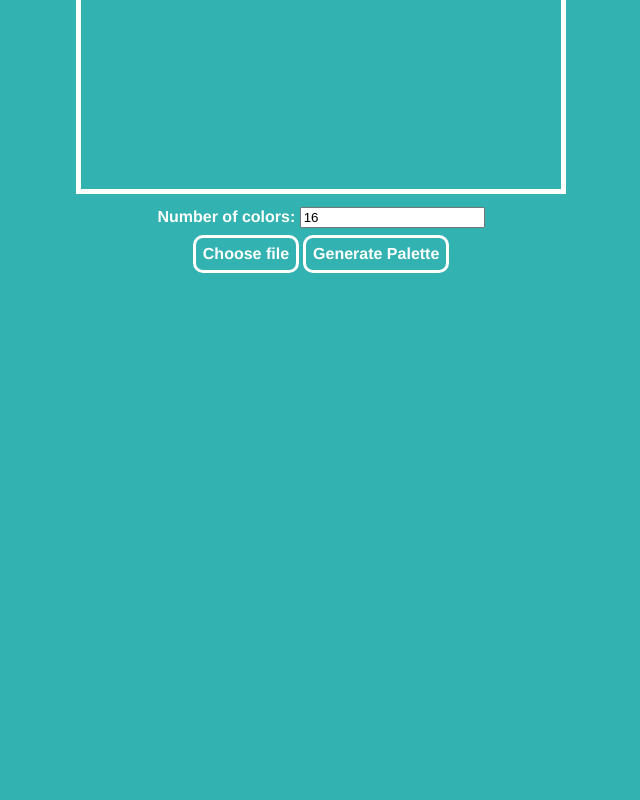
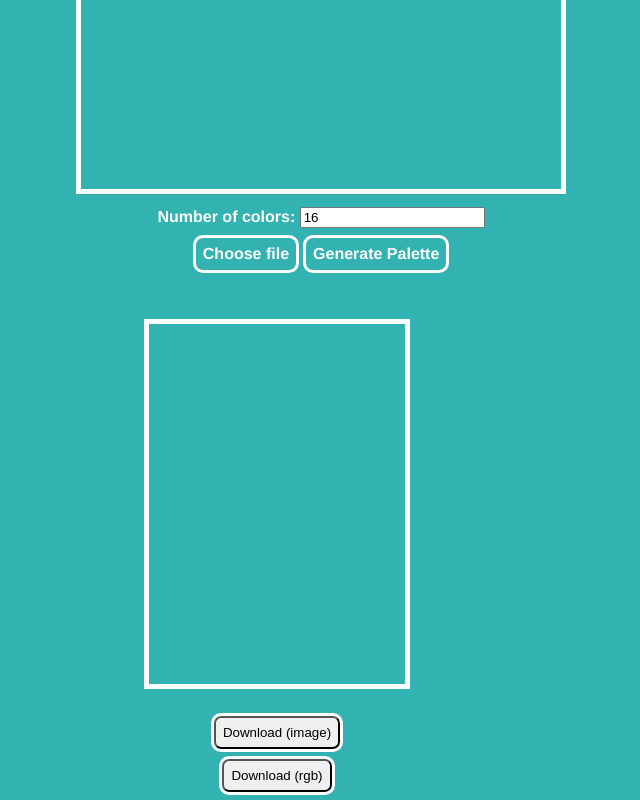
Before and after one commit to firetdev/MatchMaker-ts, a React app in the folder frontend/: page / in a window 1280 px wide. Shown: the part 336-1136 px from the top of the page, without its empty margins (205-845 px from the left). Before the commit the page ends 800 px from the top, so only its background shows below. Built offline with nearby package versions, Linux system fonts and the light colour scheme; the HTML template or start-up script is replaced by a standard one.

Commit message:
Fixed a bug

```diff
--- a/frontend/src/App.tsx
+++ b/frontend/src/App.tsx
@@ -15,12 +15,10 @@ const App: React.FC = () => {
       <main>
         <PaletteGenerator onPaletteGenerated={setColors} />
 
-        {colors.length > 0 && (
-          <>
-            <div id="divider"></div>
-            <PaletteViewer colors={colors} />
-          </>
-        )}
+        <>
+          <div id="divider"></div>
+          <PaletteViewer colors={colors} />
+        </>
       </main>
     </div>
   );
--- a/frontend/src/components/palette-viewer.tsx
+++ b/frontend/src/components/palette-viewer.tsx
@@ -18,6 +18,8 @@ const PaletteViewer: React.FC<Props> = ({ colors }) => {
     const blockSize = canvas.width / blocksPerRow;
     const rows = Math.ceil(colors.length / blocksPerRow);
     canvas.height = rows * blockSize;
+    if (canvas.height == 0)
+      canvas.height = 360;
 
     ctx.clearRect(0, 0, canvas.width, canvas.height);
 
@@ -31,7 +33,7 @@ const PaletteViewer: React.FC<Props> = ({ colors }) => {
 
   return (
     <div id="palpart">
-      <canvas ref={paletteCanvasRef} width="256" height="380"></canvas>
+      <canvas ref={paletteCanvasRef} width="256" height="360"></canvas>
       <br/><br/>
 
       <div className="download-group">
```
